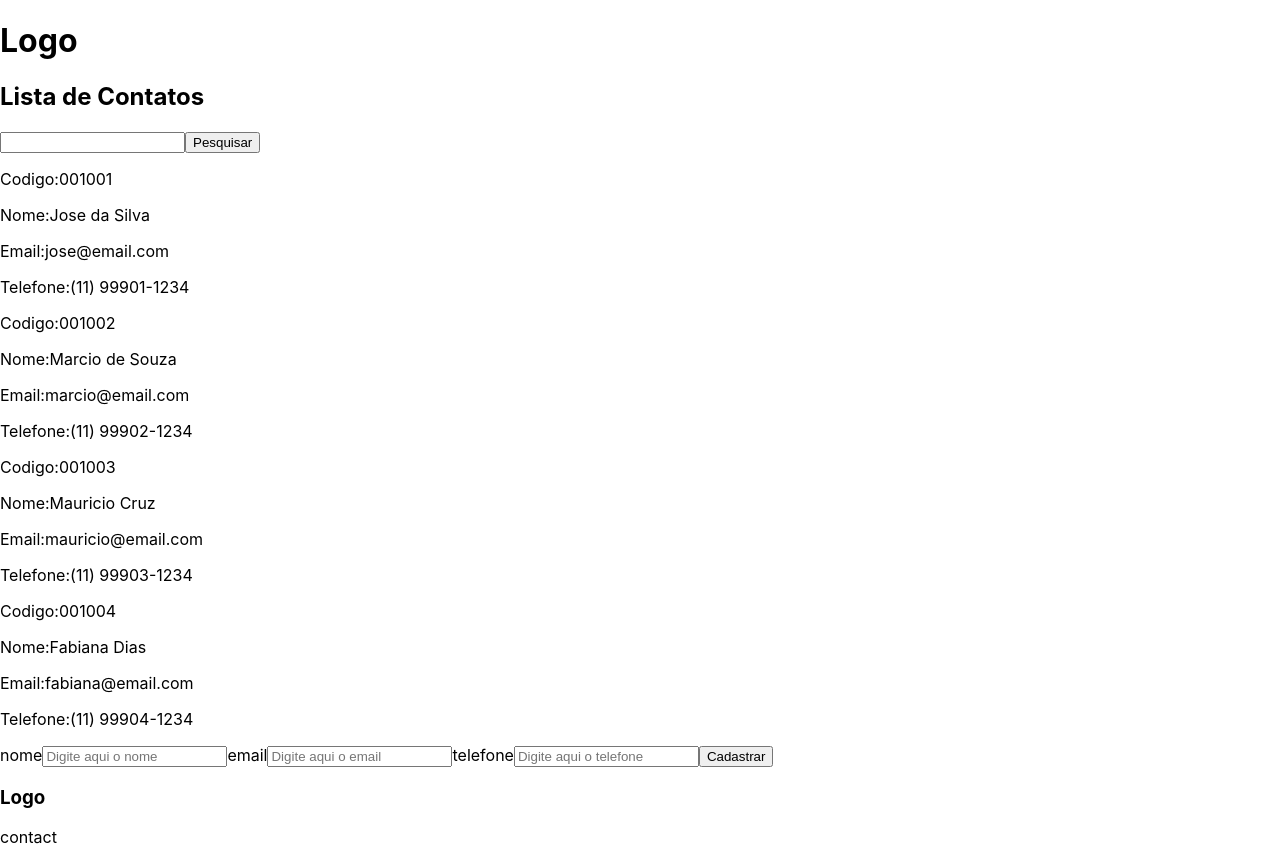
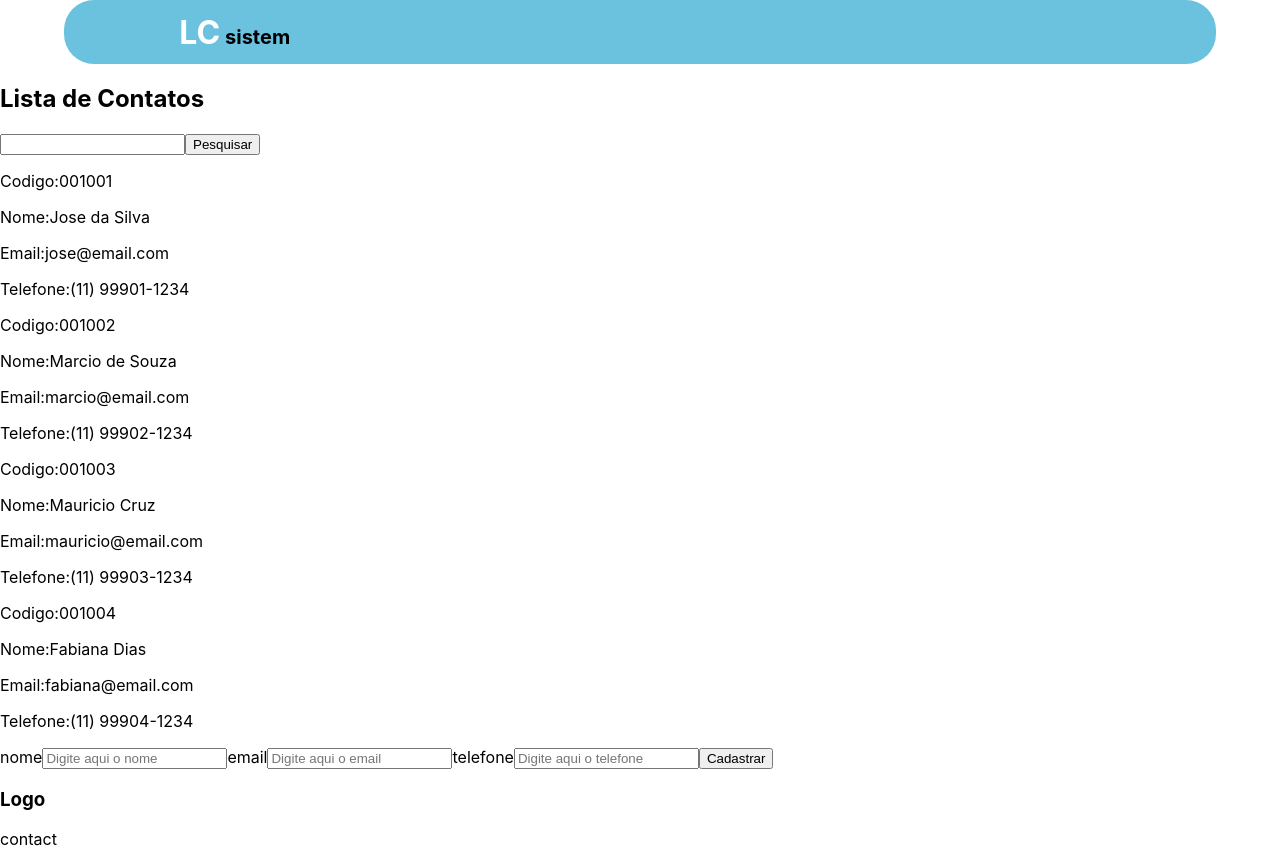
Before and after one commit to felipecalori/client-control, a React (Create React App) app in the folder Testes Tecnicos/TPrime/client-control/: page / in a window 1280 px wide. Built offline with nearby package versions, Linux system fonts and the light colour scheme.

Commit message:
Desenvolvido componente Header

```diff
--- a/Testes Tecnicos/TPrime/client-control/package.json
+++ b/Testes Tecnicos/TPrime/client-control/package.json
@@ -11,6 +11,7 @@
     "react-dom": "^18.2.0",
     "react-hook-form": "^7.43.9",
     "react-scripts": "5.0.1",
+    "styled-components": "^5.3.10",
     "web-vitals": "^2.1.0",
     "yup": "^1.1.1"
   },
--- a/Testes Tecnicos/TPrime/client-control/src/App.js
+++ b/Testes Tecnicos/TPrime/client-control/src/App.js
@@ -4,6 +4,7 @@ import "./App.css";
 import { aData } from "./DB/db";
 import * as yup from "yup";
 import { yupResolver } from "@hookform/resolvers/yup";
+import Header from "./components/Header";
 
 function App() {
   const [list, setList] = useState(aData);
@@ -30,9 +31,7 @@ function App() {
 
   return (
     <div className="App">
-      <header className="App-header">
-        <h1>Logo</h1>
-      </header>
+      <Header className="App-header"></Header>
       <main>
         <h2>Lista de Contatos</h2>
         <div>
--- a/Testes Tecnicos/TPrime/client-control/src/components/Header.js
+++ /dev/null
@@ -1,5 +0,0 @@
-function Header({}) {
-  return <></>;
-}
-
-export default Header;
--- /dev/null
+++ b/Testes Tecnicos/TPrime/client-control/src/components/Header/index.jsx
@@ -0,0 +1,13 @@
+import { HeaderBox } from "./styles";
+
+function Header({}) {
+  return (
+    <HeaderBox>
+      <h1>
+        LC<span>sistem</span>
+      </h1>
+    </HeaderBox>
+  );
+}
+
+export default Header;
--- /dev/null
+++ b/Testes Tecnicos/TPrime/client-control/src/components/Header/styles.js
@@ -0,0 +1,32 @@
+import styled from "styled-components";
+
+export const HeaderBox = styled.div`
+  width: 100%;
+  background-color: #6bc2df;
+  margin: 0;
+  height: 4rem;
+  display: flex;
+  align-items: center;
+  border-radius: 0px 0px 30px 30px;
+
+  h1 {
+    height: fit-content;
+    margin: 0;
+    color: white;
+    margin-left: 5%;
+  }
+  span {
+    margin-left: 5px;
+    font-size: 20px;
+    color: black;
+  }
+
+  @media only screen and (min-width: 600px) {
+    width: 90%;
+    margin: auto;
+    border-radius: 30px;
+    h1 {
+      margin-left: 10%;
+    }
+  }
+`;
```
Also changed, not shown: 1 other file (tests, documents, lock files or other folders).
